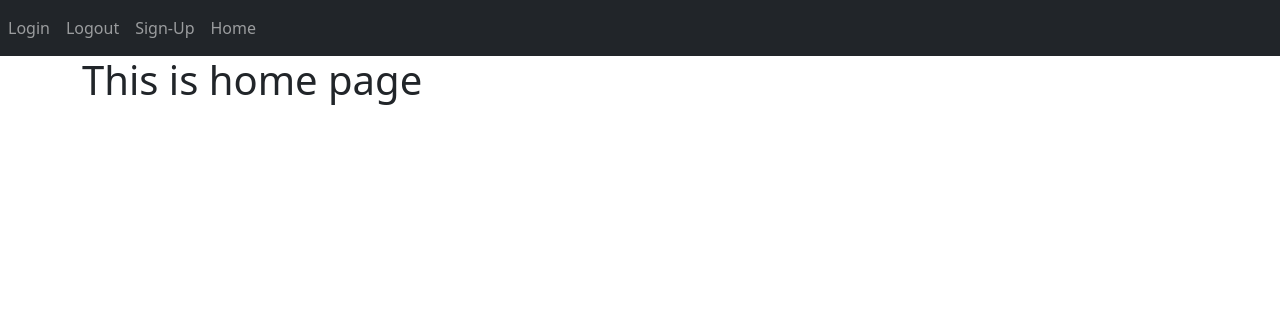
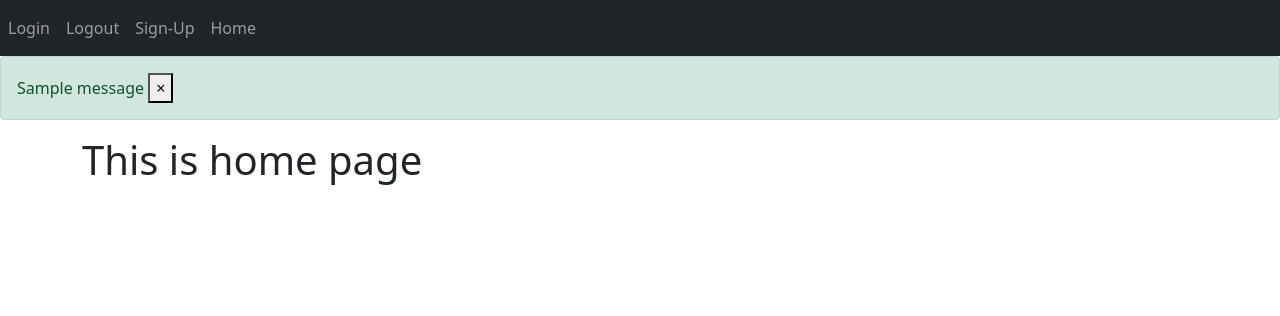
Before and after one commit to Pascal-Owilly/Pitches, a Flask app: page / in a window 1280 px wide. Shown: the top 316 px of the page. Run offline with Flask 2, Linux system fonts and the light colour scheme; one stand-in notice (Sample message) is shown; some libraries are stand-ins or nearby versions.

Commit message:
add validation messages to the form using flash

```diff
--- a/website/templates/base.html
+++ b/website/templates/base.html
@@ -37,6 +37,36 @@
         <!-- so we don't see navbar because we don't have home.html and I have not extended it in the base.html -->
     </nav>
 
+    <!-- This is where we see flash messages -->
+    <!-- with is going to define a variable called messages wwhic is equal to get flashed messages-->
+
+    {% with messages = get_flashed_messages(with_categories=true) %}
+    {% if messages %}
+    {% for category, message in messages %}
+    {% if category == 'error' %}
+    <div class="alert alert-danger alert-dismissable fade show" role="alert">
+    {{ message }}
+    <button type="button" class="close" data-dismiss="alert">
+        <span aria-hidden="true">&times;</span>
+    </button>
+    </div>
+
+    {% else %}
+
+    <div class="alert alert-success alert-dismissable fade show" role="alert">
+        {{ message }}
+        <button type="button" class="close" data-dismiss="alert">
+            <span aria-hidden="true">&times;</span>
+        </button>
+        </div>
+    {% endif %}
+    {% endfor%}
+    {% endif %}
+    {% endwith %}
+
+    <!-- confirming if we have messages we are going-->
+
+
     <div class="container">
         {% block content %}
         {% endblock %}
```
Also changed, not shown: website/auth.py (+10 -10 lines).
